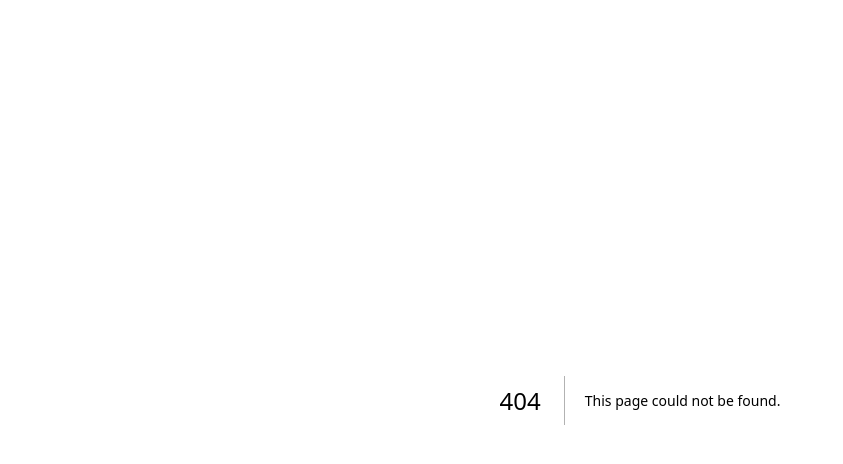
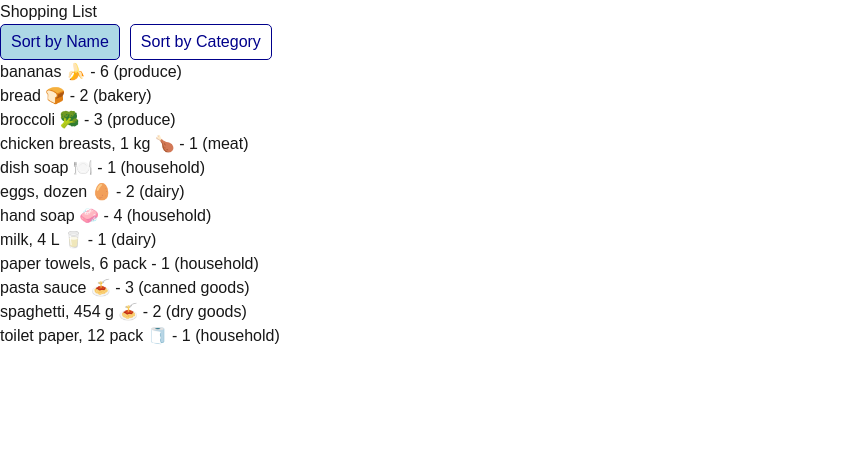
Before and after one commit to hemang19/cprg306-assignments, a Next.js app: page /week-6 in a window 1280 px wide. Before the commit this address had no page. Shown: the top 464 px of the page, without its empty margins (0-843 px from the left). Built offline with nearby package versions, Linux system fonts and the light colour scheme.

Commit message:
week - 6 assignment repushed

```diff
--- a/app/page.js
+++ b/app/page.js
@@ -24,6 +24,11 @@
     Go to Week 5 Assignment
   </Link>
 </p>
+<p className="mt-4 text-lg">
+  <Link href="/week-6" className="text-blue-500 hover:underline">
+    Go to Week 6 Assignment
+  </Link>
+</p>
     </main>
   );
 }
--- /dev/null
+++ b/app/week-6/item-list.js
@@ -0,0 +1,56 @@
+'use client';
+
+import { useState } from 'react';
+import items from './items.json';
+import Item from './item';
+
+export default function ItemList() {
+  const [sortBy, setSortBy] = useState('name');
+
+  // Sort the items based on sortBy state
+  const sortedItems = [...items].sort((a, b) => {
+    if (sortBy === 'name') {
+      return a.name.localeCompare(b.name);
+    } else {
+      return a.category.localeCompare(b.category);
+    }
+  });
+
+  return (
+    <div>
+      <button
+        onClick={() => setSortBy('name')}
+        style={{
+          backgroundColor: sortBy === 'name' ? 'lightblue' : 'white',
+          color: 'darkblue', // Dark blue text color
+          marginRight: '10px',
+          padding: '5px 10px',
+          border: '1px solid darkblue',
+          borderRadius: '5px',
+          cursor: 'pointer'
+        }}
+      >
+        Sort by Name
+      </button>
+      <button
+        onClick={() => setSortBy('category')}
+        style={{
+          backgroundColor: sortBy === 'category' ? 'lightblue' : 'white',
+          color: 'darkblue', // Dark blue text color
+          padding: '5px 10px',
+          border: '1px solid darkblue',
+          borderRadius: '5px',
+          cursor: 'pointer'
+        }}
+      >
+        Sort by Category
+      </button>
+
+      <ul>
+        {sortedItems.map(item => (
+          <Item key={item.id} {...item} />
+        ))}
+      </ul>
+    </div>
+  );
+}
--- /dev/null
+++ b/app/week-6/item.js
@@ -0,0 +1,7 @@
+export default function Item({ name, quantity, category }) {
+    return (
+      <li>
+        {name} - {quantity} ({category})
+      </li>
+    );
+  }
--- /dev/null
+++ b/app/week-6/items.json
@@ -0,0 +1,74 @@
+[
+    {
+      "id": "1h2GJKH12gkHG31h1H",
+      "name": "milk, 4 L 🥛",
+      "quantity": 1,
+      "category": "dairy"
+    },
+    {
+      "id": "2KJH3k2j3H1k2J3K1H",
+      "name": "bread 🍞",
+      "quantity": 2,
+      "category": "bakery"
+    },
+    {
+      "id": "3h2KJH3k2j3H1k2J3",
+      "name": "eggs, dozen 🥚",
+      "quantity": 2,
+      "category": "dairy"
+    },
+    {
+      "id": "4k2J3K1H2GJKH12gk",
+      "name": "bananas 🍌",
+      "quantity": 6,
+      "category": "produce"
+    },
+    {
+      "id": "5H1h1H2KJH3k2j3H",
+      "name": "broccoli 🥦",
+      "quantity": 3,
+      "category": "produce"
+    },
+    {
+      "id": "6H1k2J3K1H2GJKH1",
+      "name": "chicken breasts, 1 kg 🍗",
+      "quantity": 1,
+      "category": "meat"
+    },
+    {
+      "id": "7gkHG31h1H2KJH3k",
+      "name": "pasta sauce 🍝",
+      "quantity": 3,
+      "category": "canned goods"
+    },
+    {
+      "id": "8j3H1k2J3K1H2GJK",
+      "name": "spaghetti, 454 g 🍝",
+      "quantity": 2,
+      "category": "dry goods"
+    },
+    {
+      "id": "9H12gkHG31h1H2KJ",
+      "name": "toilet paper, 12 pack 🧻",
+      "quantity": 1,
+      "category": "household"
+    },
+    {
+      "id": "10H3k2j3H1k2J3K1",
+      "name": "paper towels, 6 pack",
+      "quantity": 1,
+      "category": "household"
+    },
+    {
+      "id": "11k2J3K1H2GJKH12",
+      "name": "dish soap 🍽️",
+      "quantity": 1,
+      "category": "household"
+    },
+    {
+      "id": "12GJKH12gkHG31h1",
+      "name": "hand soap 🧼",
+      "quantity": 4,
+      "category": "household"
+    }
+  ]
--- /dev/null
+++ b/app/week-6/page.js
@@ -0,0 +1,10 @@
+import ItemList from './item-list';
+
+export default function Page() {
+  return (
+    <main>
+      <h1>Shopping List</h1>
+      <ItemList />
+    </main>
+  );
+}
```
